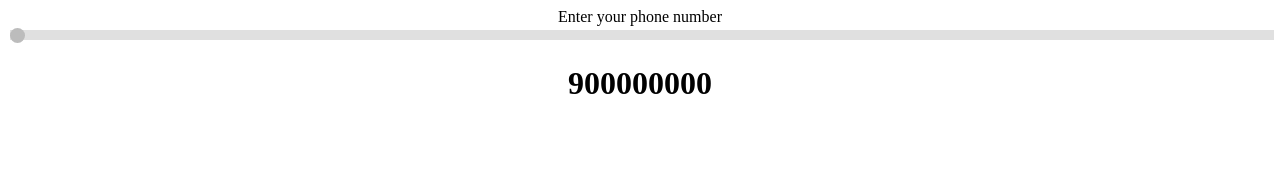
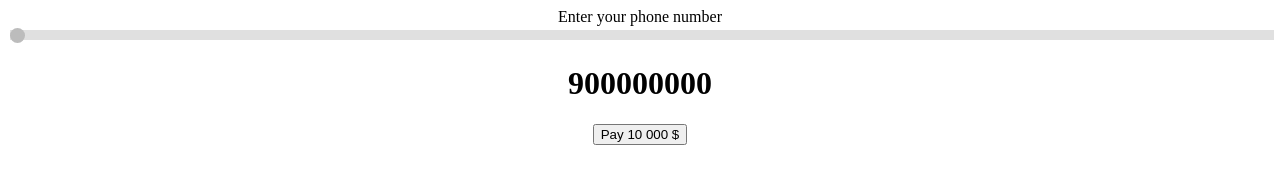
Before and after one commit to BladeJoe/range, a plain HTML site: page index.html in a window 1280 px wide. Drawn offline with Linux system fonts and the light colour scheme.

Commit message:
Update index.html

```diff
--- a/index.html
+++ b/index.html
@@ -15,6 +15,7 @@
         Enter your phone number
         <input type="range" min="900000000" max="999999999" value="20" class="slider" id="myRange">
         <h1 id="demo"></h1>
+        <button>Pay 10 000 $</button>
     </div>
     <style type="text/css">
         .slidecontainer {
```
